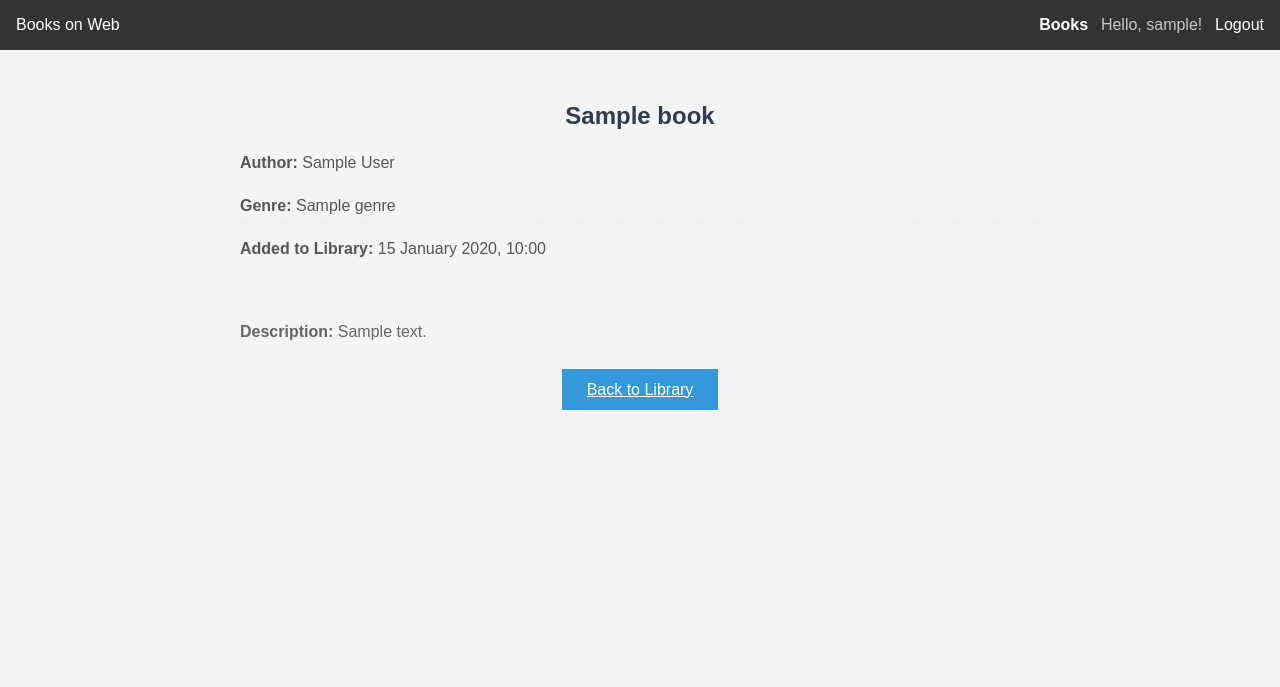
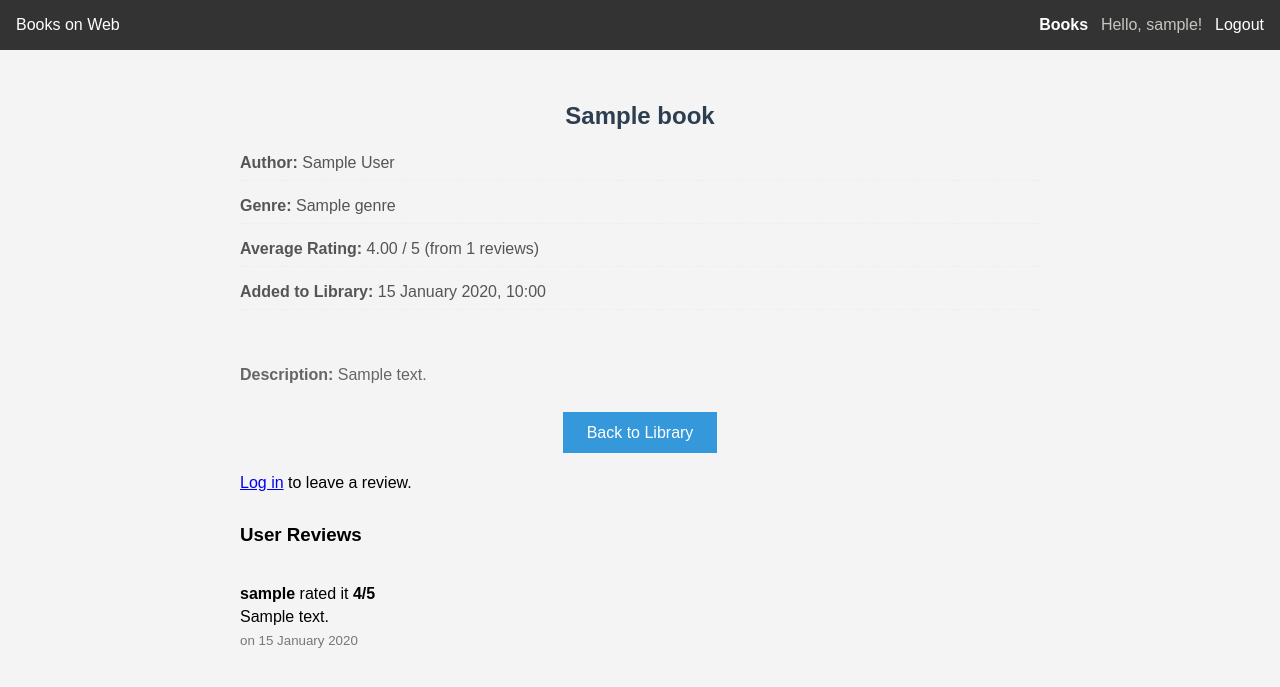
Before and after one commit to MateiSR/Proiect-Web, a PHP site: template views/book_detail_view.php in a window 1280 px wide. Shown: the top 687 px of the page. Run offline with PHP 8.4, Linux system fonts and the light colour scheme; the template is opened without the code that fills it: most values are stand-ins (such as "Sample title", 1, 10 or a date in 2020).

Commit message:
Book reviews

```diff
--- a/public/css/style.css
+++ b/public/css/style.css
@@ -108,9 +108,14 @@ main {
   }
 
   .btn-back {
-    padding: 12px 25px;
+    padding: 12px 24px;
     background-color: #3498db;
     color: white;
+  }
+
+  .book-actions > a {
+    color: white;
+    text-decoration: none;
   }
 
   .btn-back:hover {
@@ -256,3 +261,44 @@ main {
 .delete-button:hover {
     background-color: #da190b; /* Darker red */
 }
+
+/* reviews */
+
+.reviews-section {
+  margin-top: 2rem;
+  width: 100%;
+}
+
+.review-form {
+  margin-top: 1.5rem;
+  padding: 1.5rem;
+  border-radius: 8px;
+  background-color: #fafafa;
+  border: 1px solid #e0e0e0;
+}
+
+.reviews-container {
+  margin-top: 2rem;
+}
+
+.review {
+  padding: 1rem 0;
+  border-bottom: 1px solid #e0e0e0;
+}
+
+.review:last-child {
+  border-bottom: none;
+}
+
+.review p {
+  margin: 0.3rem 0;
+}
+
+.review small {
+  color: #777;
+}
+
+.book-rating {
+    font-size: 0.9em;
+    color: #555;
+}
--- a/views/book_detail_view.php
+++ b/views/book_detail_view.php
@@ -4,18 +4,76 @@
     <div class="book-meta">
       <p><strong>Author:</strong> <?php echo htmlspecialchars($book['author']); ?></p>
       <p><strong>Genre:</strong> <?php echo htmlspecialchars($book['genre'] ?? 'N/A'); ?></p>
+      <p><strong>Average Rating:</strong>
+        <?php echo number_format($book['avg_rating'], 2); ?> / 5 (from <?php echo $book['review_count']; ?> reviews)
+      </p>
       <p><strong>Added to Library:</strong>
         <?php echo htmlspecialchars(date('j F Y, H:i', strtotime($book['created_at']))); ?></p>
     </div>
 
     <div class="book-description">
       <p><strong>Description:</strong>
-        <?php echo htmlspecialchars($book['description'] ?? 'No description available.'); ?></p>
+        <?php echo (htmlspecialchars($book['description'] ?? 'No description available.')); ?></p>
     </div>
 
     <div class="book-actions">
       <a href="/books" class="btn-back">Back to Library</a>
     </div>
+
+    <div class="reviews-section">
+      <?php if (isset($loggedInUser)): ?>
+        <?php if ($userHasReviewed): ?>
+          <p style="text-decoration: underline;">You have already reviewed this book.</p>
+        <?php else: ?>
+          <div class=" review-form">
+            <h3>Leave a Review</h3>
+            <form action="/review/add" method="post">
+              <input type="hidden" name="book_id" value="<?php echo htmlspecialchars($book['id']); ?>">
+              <div>
+                <label for="rating">Rating:</label><br>
+                <select name="rating" id="rating" required>
+                  <option value="" disabled selected>Select a rating</option>
+                  <option value="5">5 - Excellent</option>
+                  <option value="4">4 - Very Good</option>
+                  <option value="3">3 - Good</option>
+                  <option value="2">2 - Fair</option>
+                  <option value="1">1 - Poor</option>
+                </select>
+              </div>
+              <br>
+              <div>
+                <label for="comment">Comment (optional):</label><br>
+                <textarea name="comment" id="comment" rows="4" style="width:100%;"></textarea>
+              </div>
+              <br>
+              <button type="submit">Submit Review</button>
+            </form>
+          </div>
+        <?php endif; ?>
+      <?php else: ?>
+        <p><a href="/login">Log in</a> to leave a review.</p>
+      <?php endif; ?>
+
+      <div class="reviews-container">
+        <h3>User Reviews</h3>
+        <?php if (!empty($reviews)): ?>
+          <?php foreach ($reviews as $review): ?>
+            <div class="review">
+              <p><strong><?php echo htmlspecialchars($review['username']); ?></strong>
+                rated it <strong><?php echo htmlspecialchars($review['rating']); ?>/5</strong>
+              </p>
+              <?php if (!empty($review['comment'])): ?>
+                <p><?php echo nl2br(htmlspecialchars($review['comment'])); ?></p>
+              <?php endif; ?>
+              <small>on <?php echo date('j F Y', strtotime($review['created_at'])); ?></small>
+            </div>
+          <?php endforeach; ?>
+        <?php else: ?>
+          <p>This book has no reviews yet.</p>
+        <?php endif; ?>
+      </div>
+    </div>
+
   <?php else: ?>
     <p class="color-red">Book details were not found in database</p>
   <?php endif; ?>
--- a/views/books_list_view.php
+++ b/views/books_list_view.php
@@ -17,6 +17,10 @@
           </h3>
           <p class="book-author"><strong>Author:</strong> <?php echo htmlspecialchars($book['author']); ?></p>
           <p class="book-genre"><strong>Genre:</strong> <?php echo htmlspecialchars($book['genre'] ?? 'N/A'); ?></p>
+          <p class="book-rating">
+            <strong>Rating:</strong>
+            <?php echo number_format($book['avg_rating'], 2); ?> / 5 (<?php echo $book['review_count']; ?> reviews)
+          </p>
           <p class="book-date"><strong>Added On:</strong>
             <?php echo htmlspecialchars(date('j F Y', strtotime($book['created_at']))); ?></p>
         </div>
```
Also changed, not shown: controllers/BookController.php (+9 -0 lines), controllers/ReviewController.php (added, +43 -0 lines), database/init-scripts/init.sql (+10 -0 lines), models/Book.php (+20 -6 lines), models/Review.php (added, +62 -0 lines), router.php (+15 -0 lines).
